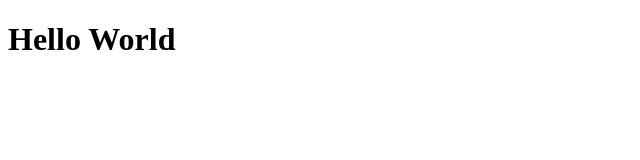
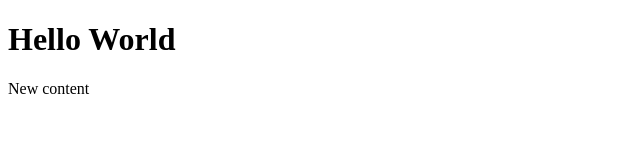
Before and after one commit to MariaMicek/npm, a website: page new-project/index.html in a window 1280 px wide. Shown: the full height of the page, 0-640 px from the left. Drawn offline with Linux system fonts and the light colour scheme.

Commit message:
changed package.json: start: http-server

```diff
--- a/new-project/index.html
+++ b/new-project/index.html
@@ -9,5 +9,10 @@
 </head>
 <body>
     <h1>Hello World</h1>
+    <div>
+        <span>
+            New content
+        </span>
+    </div>
 </body>
 </html>
--- a/new-project/package.json
+++ b/new-project/package.json
@@ -5,7 +5,7 @@
   "main": "script.js",
   "scripts": {
     "test": "echo \"test: OK\"",
-    "start": "node script.js",
+    "start": "http-server",
     "build": "cp script.js bundle.js",
     "git": "git log --oneline"
   },
```
